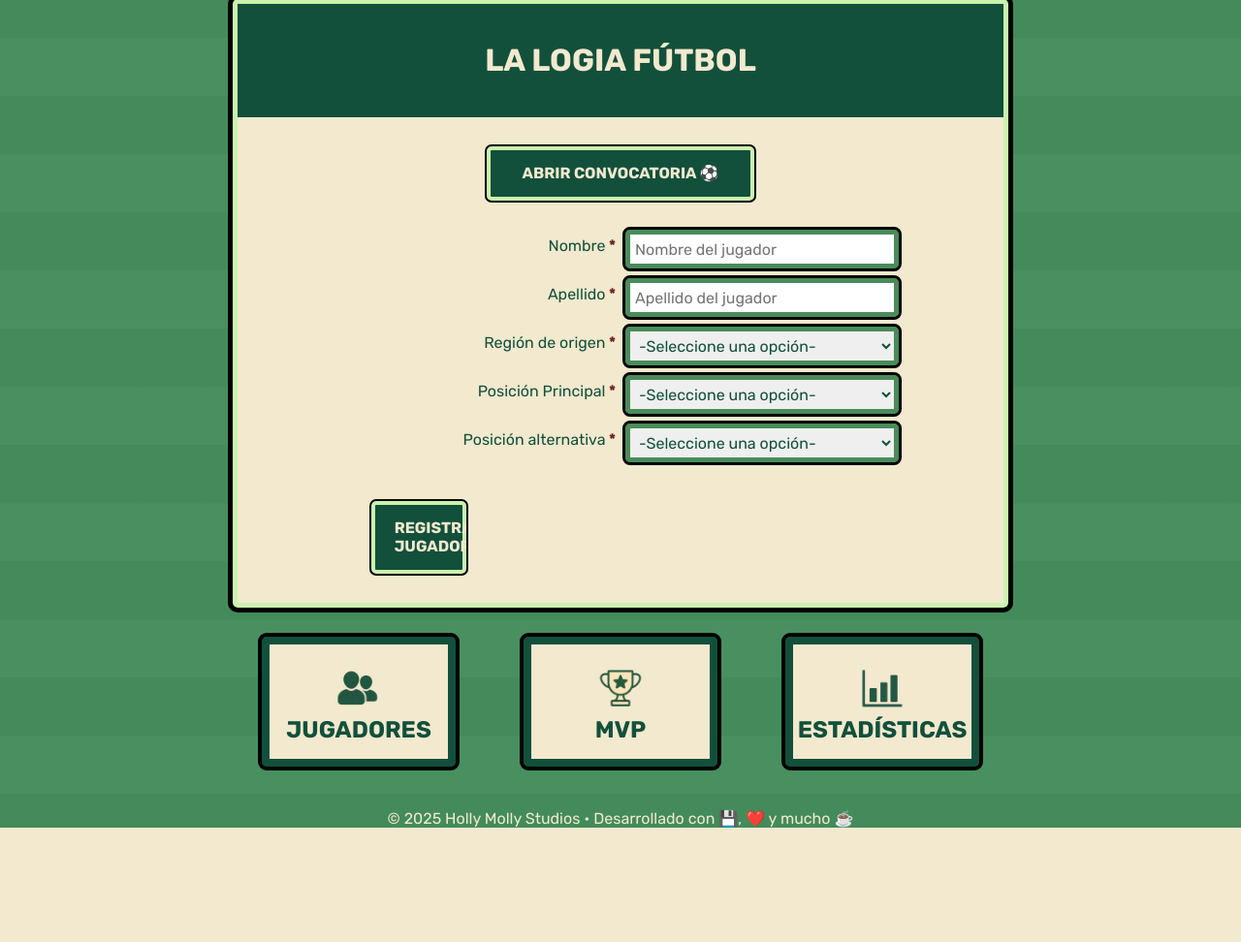
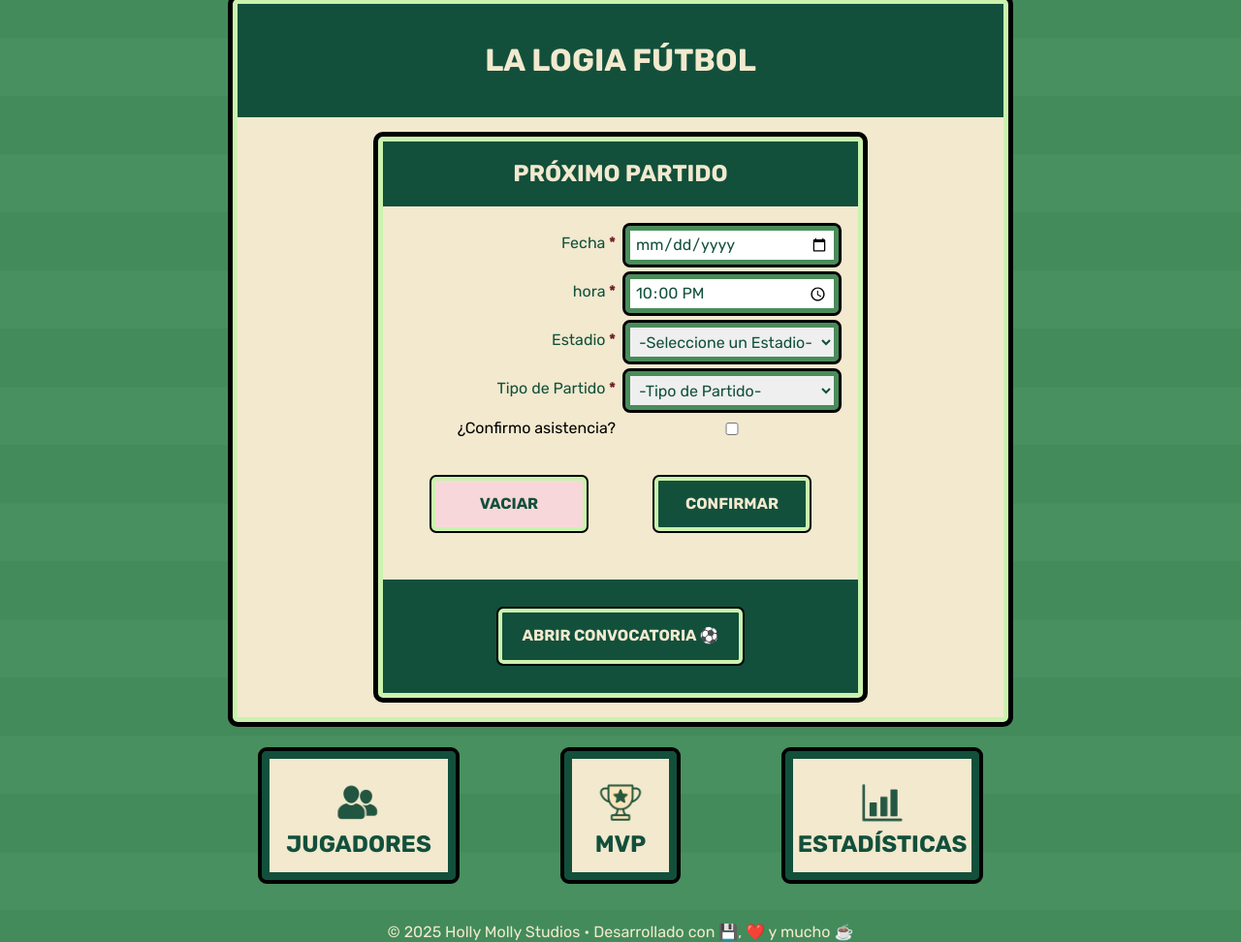
Before and after one commit to bmontilorusso/futbol_la_logia, a PHP site: page /php/home.php in a window 1280 px wide. Shown: the part 21-993 px from the top of the page at 97% size. Before the commit the page ends 875 px from the top, so only its background shows below. Run offline with PHP 8.4, Linux system fonts and the light colour scheme; a user stored in the database is signed in; data comes from the database, SQL or seed files in the repository; data that the repository does not hold is empty.

Commit message:
Fetch API de alta de partidos lista.

```diff
--- a/css/style.css
+++ b/css/style.css
@@ -76,19 +76,23 @@ body {
     margin: 0 auto;
     width: 80rem;
     margin-top: 2rem;
+}
+
+.ventana-aplicacion,
+.ventana-convocatoria {
     border-radius: .5rem;
     border-style: solid;
     border-width: .5rem;
     outline: .5rem solid var(--negroPuro);
     border-color: var(--verdeClaro);
-
 }
 
 .formulario-login {
     padding: 0;
 }
 
-.header {
+.header,
+.pie-cabeza-ventana-convocatoria {
     background-color: var(--verdeOscuro);
     width: 100%;
     display: flex;
@@ -138,13 +142,17 @@ h1, h2 {
     border: .4rem solid var(--verdeClaro);
     outline: .2rem solid var(--negroPuro);
     padding: 1.5rem 2rem;
-    width: 35%;
+    width: auto;
     color: var(--beige);
     text-transform: uppercase;
     font-weight: bold;
     cursor: pointer;
     margin: 3rem;
+}
 
+.vaciar {
+    background-color: var(--alertaNegativaFondo);
+    color: var(--verdeOscuro);
 }
 
 .campos {
@@ -196,6 +204,15 @@ h1, h2 {
 
 /**************************************** HOME PHP ****************************************/
 
+
+.ventana-convocatoria {
+    margin: 2rem;
+}
+
+.titulo-convocatoria {
+    color: var(--beige) !important;
+}
+
 .formulario-convocatoria {
     gap: 1rem;
     width: 100%;
@@ -212,6 +229,7 @@ h1, h2 {
     gap: 1rem;
     justify-content: center;
     align-items: center;
+    margin: 2rem;
 }
 
 .botonera-home {
@@ -237,6 +255,15 @@ h1, h2 {
 
 .boton img {
     max-width: 6rem;
+}
+
+.popUp-convocatoria {
+    position:fixed;
+    top: 50%;
+    left: 50%;
+    transform:translate(-50%,-50%);
+    padding: 2rem;
+    background-color: var(--beige);
 }
 
 
--- a/php/convocatoria.php
+++ b/php/convocatoria.php
@@ -6,6 +6,10 @@
 
 session_start();
 include('conexion_db.php');
+
+// Para debugear:
+// var_dump($_POST); //Registro de lo que llega vía POST (lo uso en el JS para imprimirlo en consola):
+
 
 // Declaración y almacenamiento de Variables:
 $fecha = $_POST['fecha'];
@@ -31,7 +35,7 @@ $resultado = mysqli_query($conn, $sql);
 if ($resultado) {
     echo "Alta de Partido Existosa!";
 } else {
-    echo "Error al intentar hacer alta, debido a: " . mysqli_error();
+    echo "Error al intentar hacer alta, debido a: " . mysqli_error($conn);
 }
 
 
--- a/php/home.php
+++ b/php/home.php
@@ -10,7 +10,7 @@
     <meta name="viewport" content="width=device-width, initial-scale=1.0">
     <title>La Logia Fútbol - Home</title>
     <!-- Conexiones Locales: -->
-    <link rel="icon" type="img/png" href="img/ico/favicon-32x32.png">
+    <link rel="icon" type="img/png" href="../img/ico/favicon-32x32.png">
     <link rel="preload" href="../css/style.css" as="style">
     <link rel="stylesheet" href="../css/normalize.css" as="style">
     <link rel="stylesheet" href="../css/style.css" as="style">
@@ -31,13 +31,21 @@
 
         <main class="main">
 
-            <button class="boton">Abrir convocatoria ⚽</button>
+            <div class="ventana-convocatoria">
+                <div class="pie-cabeza-ventana-convocatoria">
+                    <h2 class="titulo-convocatoria">Próximo Partido</h2>
+                </div>
+
+                <div class="info-proximo-partido oculto">
+                    <p>Fecha y HORA</p>
+                    <p>Estadio</p>
+                </div>
 
                 <!-- SECCIÓN ABRIR CONVOCATORIAS -->
-            <form id="formulario-convocatoria" class="formulario-convocatoria oculto" action="convocatoria.php" method="POST">
+                <form class="formulario-convocatoria" id="formulario-convocatoria">
                     <div class="campos-convocatoria">
                         <label class="label" for="">Fecha</label>
-                    <input class="input" type="date" placeholder="Fecha" name="fecha" value="2025-07-31" autocomplete="off" required>
+                        <input class="input" type="date" placeholder="Fecha" name="fecha" value="" autocomplete="off" required>
 
                         <label class="label" for="">hora</label>
                         <input class="input" name="time" type="time" value="22:00" autocomplete="off" required>
@@ -74,12 +82,23 @@
                         <label for="">¿Confirmo asistencia?</label>
                         <input type="checkbox" name="asistencia-usuario" id="" autocomplete="off" value="SI">
 
-                    <button class="boton">Confirmar</button>
+                        <button type="reset" class="boton vaciar">Vaciar</button>
+                        <button type="submit" class="boton">Confirmar</button>
+
+                        <div class="popUp-convocatoria oculto ventana-convocatoria" id="popUp-convocatoria">
+                            <p id="mensaje-popup-convocatoria"></p>
+                            <button id="boton-cerrar-convocatoria" class="boton">Cerrar</button>
+                        </div>
 
                     </div>
                 </form> <!-- FIN Sección Abrir Convocatorias -->
 
-            <form class="formulario-alta-jugadores" action="alta-jugador.php" method="POST">
+                <div class="pie-cabeza-ventana-convocatoria">
+                    <button class="boton">Abrir convocatoria ⚽</button>
+                </div>
+            </div>
+
+            <form class="formulario-alta-jugadores oculto" action="alta-jugador.php" method="POST">
                 <div class="campos-alta-jugador">
                     <label class="label" for="">Nombre</label>
                     <input class="input" type="text" placeholder="Nombre del jugador" name="nombreJugador" autocomplete="off" required>
@@ -126,7 +145,7 @@
             </form>
 
             <!-- SECCIÓN TARJETAS -->
-            <section class="seccion-tarjetas-jugadores">
+            <section class="seccion-tarjetas-jugadores oculto">
                 <?php
                     $sqlTarjetasJugador = "Select * from VISTA_TARJETAS_JUGADORES;";
                     $resultadoJugadores = mysqli_query($conn, $sqlTarjetasJugador);
@@ -177,7 +196,7 @@
     </footer> <!-- Fin del Footer -->
 
     <!-- Script: -->
-    <script src="js/script.js"></script>
+    <script src="../js/script.js"></script>
 
 </body>
 </html>
```
Also changed, not shown: js/script.js (+37 -0 lines). Lines whose indentation alone changed are shown as unchanged.
